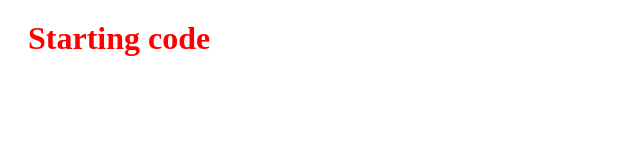
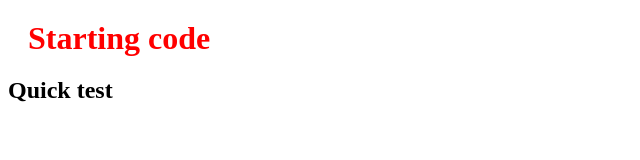
Before and after one commit to dmitrisanzharov/basic-branching, a plain HTML site: page index.html in a window 1280 px wide. Shown: the whole page, without its empty margins (0-640 px from the left). Drawn offline with Linux system fonts and the light colour scheme.

Commit message:
Add files via upload

```diff
--- a/index.html
+++ b/index.html
@@ -12,6 +12,7 @@
 <body>
 
 <h1>Starting code</h1>
+<h2>Quick test</h2>
 
 
 <!-- scripts  -->
```
